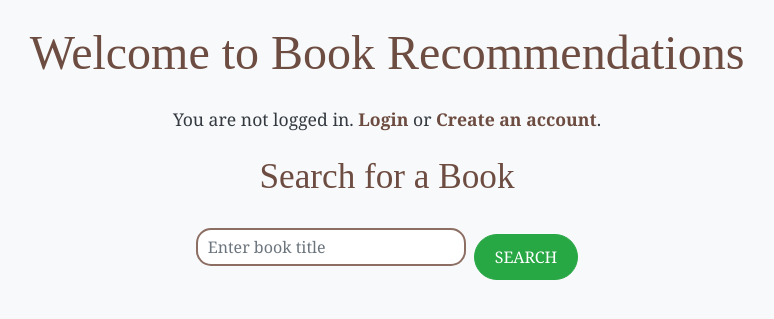
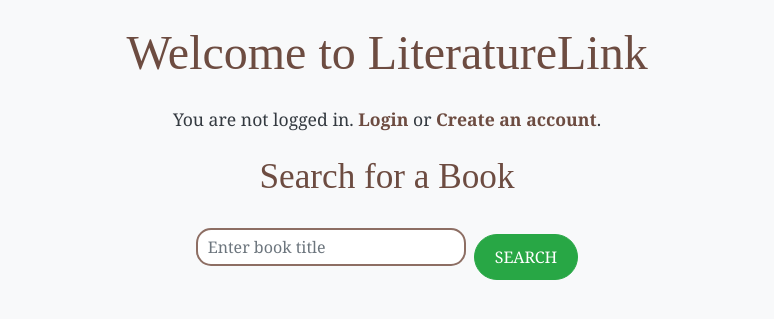
Before and after one commit to roy-devar/LitLink, a Flask app: page / in a window 1280 px wide. Shown: the top 319 px of the page, without its empty margins (253-1027 px from the left). Run offline with Flask 3, Linux system fonts and the light colour scheme; parts of the project's set-up code (start-up, migrations or seed data) failed here and were passed over; some libraries are stand-ins or nearby versions.

Commit message:
Updated README even more to include about, setup, future plans, and tech stack sections. I also changed header to Welcome to LitLink

```diff
--- a/data.py
+++ b/data.py
@@ -5,10 +5,6 @@ import numpy as np
 
 # Load the dataset from CSV file
 data = pd.read_csv("C:/Users/i3dch/Documents/project 1/goodreads_data.csv")  # Make sure the path to the CSV is correct
-
-# Debugging step: Checking if there are any NaN values in 'Description' column
-print("Checking for NaN values in 'Description' column:")
-print(data['Description'].isna().sum())  # Will print the number of NaN values
 
 # Replace NaN values in 'Description' with a placeholder or empty string
 data['Description'] = data['Description'].fillna('No description available')
--- a/templates/index.html
+++ b/templates/index.html
@@ -4,14 +4,12 @@
     <meta charset="UTF-8">
     <meta name="viewport" content="width=device-width, initial-scale=1.0">
     <title>Book Recommendations</title>
-    <!-- Include Bootstrap CDN -->
     <link href="https://stackpath.bootstrapcdn.com/bootstrap/4.5.2/css/bootstrap.min.css" rel="stylesheet">
-    <!-- Link to custom CSS -->
     <link rel="stylesheet" href="{{ url_for('static', filename='styles.css') }}">
 </head>
 <body class="bg-light text-dark">
     <div class="container">
-        <h1 class="text-center my-4">Welcome to Book Recommendations</h1>
+        <h1 class="text-center my-4">Welcome to LiteratureLink</h1>
 
         {% if user %}
             <p class="text-center">Welcome, {{ user.username }}!</p>
@@ -61,7 +59,6 @@
         {% endif %}
     </div>
 
-    <!-- Bootstrap JS and Popper.js (optional) -->
     <script src="https://code.jquery.com/jquery-3.5.1.slim.min.js"></script>
     <script src="https://cdn.jsdelivr.net/npm/@popperjs/core@2.5.4/dist/umd/popper.min.js"></script>
     <script src="https://stackpath.bootstrapcdn.com/bootstrap/4.5.2/js/bootstrap.min.js"></script>
```
Also changed, not shown: README.md.
